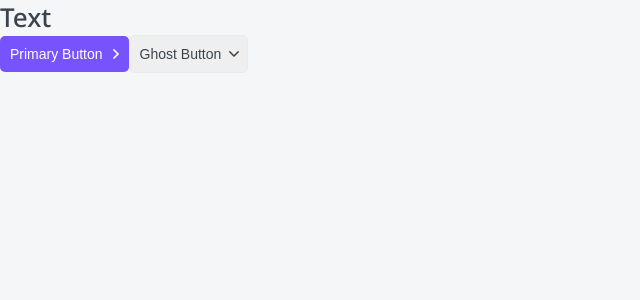
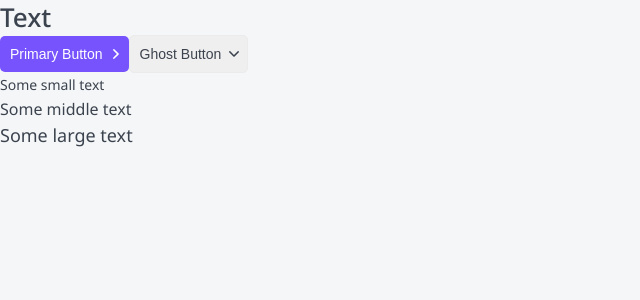
Before and after one commit to creativeden/top-app, a Next.js app: page / in a window 1280 px wide. Shown: the top 300 px of the page, without its empty margins (0-640 px from the left). Built offline with nearby package versions, Linux system fonts and the light colour scheme.

Commit message:
Lesson - 50

```diff
--- a/app/page.tsx
+++ b/app/page.tsx
@@ -1,4 +1,4 @@
-import { Button, Htag } from "@/components";
+import { Button, Htag, P } from "@/components";
 
 export default function Home() {
     return (
@@ -6,6 +6,9 @@ export default function Home() {
             <Htag tag='h1'>Text</Htag>
             <Button appearance='primary' arrow='right'>Primary Button</Button>
             <Button appearance='ghost' arrow='down'>Ghost Button</Button>
+            <P size='s'>Some small text</P>
+            <P>Some middle text</P>
+            <P size='l'>Some large text</P>
         </>
     )
 }
--- /dev/null
+++ b/components/P/P.module.css
@@ -0,0 +1,18 @@
+.p {
+    margin: 0;
+}
+
+.s {
+    font-size: 14px;
+    line-height: 24px;
+}
+
+.m {
+    font-size: 16px;
+    line-height: 24px;
+}
+
+.l {
+    font-size: 18px;
+    line-height: 29px;
+}
--- /dev/null
+++ b/components/P/P.props.ts
@@ -0,0 +1,6 @@
+import { DetailedHTMLProps, HTMLAttributes, ReactNode } from "react"
+
+export interface PProps extends DetailedHTMLProps<HTMLAttributes<HTMLParagraphElement>, HTMLParagraphElement> {
+    size?: 's' | 'm' | 'l'
+    children: ReactNode
+}
--- /dev/null
+++ b/components/P/P.tsx
@@ -0,0 +1,18 @@
+import { PProps } from './P.props'
+import styles from './P.module.css'
+import cn from 'classnames'
+
+export const P = ({ size = 'm', children, className, ...props }: PProps): JSX.Element => {
+    return (
+        <p
+            className={cn(styles.p, className, {
+                [styles.s]: size == 's',
+                [styles.m]: size == 'm',
+                [styles.l]: size == 'l',
+            })}
+            {...props}
+        >
+            {children}
+        </p>
+    )
+}
--- a/components/index.ts
+++ b/components/index.ts
@@ -1,2 +1,3 @@
 export * from './Htag/Htag'
 export * from './Button/Button'
+export * from './P/P'
```
